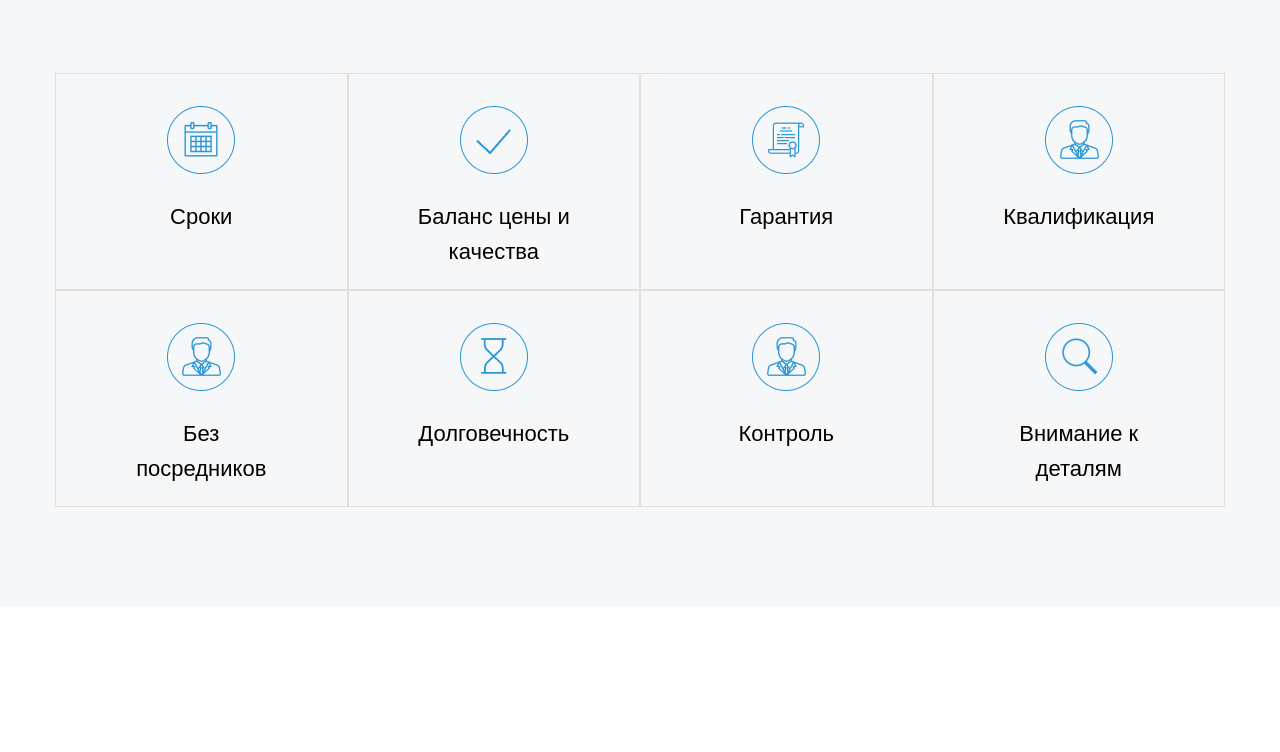
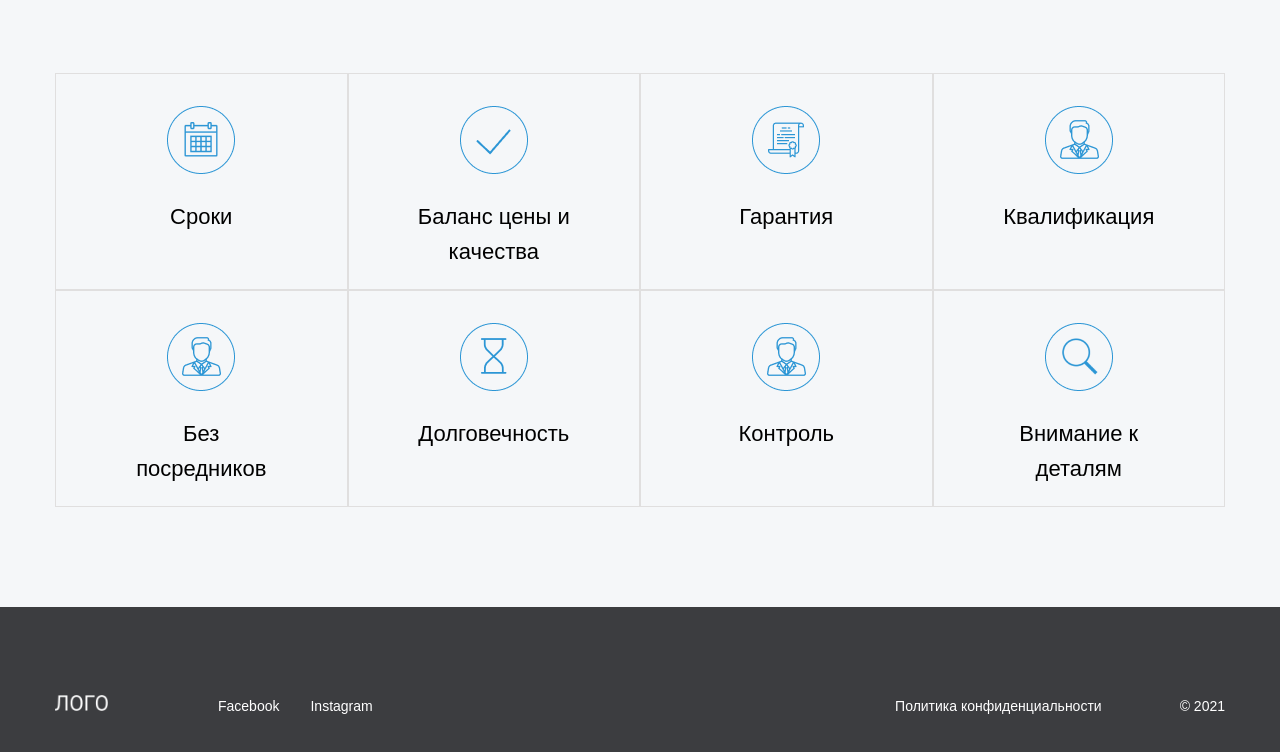
Before and after one commit to Hekk3/tech-nicol, a plain HTML site: page index.html in a window 1280 px wide. Shown: the part 3872-4624 px from the top of the page. Before the commit the page ends 4479 px from the top, so only its background shows below. Drawn offline with Linux system fonts and the light colour scheme.

Commit message:
footer done!

```diff
--- a/css/app.scss
+++ b/css/app.scss
@@ -558,3 +558,60 @@
 }
 
 // End Flat
+
+
+// footer
+
+.footer {
+  padding: 88px 0;
+  background: #3C3D40;
+
+  &__content {
+    display: flex;
+    justify-content: space-between;
+  }
+
+  &__left,
+  &__right {
+    display: flex;
+    align-items: center;
+  }
+
+  &__logo {
+    margin-right: 110px;
+    width: 53px;
+    height: 23px;
+
+    &-img {
+      width: 100%;
+      object-fit: contain;
+    }
+  }
+
+  &__socials {
+    display: flex;
+  }
+
+  &__social,
+  &__tern,
+  &__copy {
+    font-family: PF Agora Slab Pro, sans-serif;
+    font-size: 14px;
+    line-height: 17px;
+    text-decoration: none;
+    color: var(--color-white);
+  }
+
+  &__social {
+
+    &:first-child {
+      margin-right: 31px;
+    }
+  }
+
+  &__tern {
+    margin-right: 78px;
+  }
+}
+
+// End footer
--- a/index.html
+++ b/index.html
@@ -218,7 +218,19 @@
     </main>
     <footer class="footer">
         <div class="footer__content container">
-
+          <div class="footer__left">
+            <a href="#" class="footer__logo">
+              <img src="images/png/logotip.png" alt="" class="footer__logo-img">
+            </a>
+            <div class="footer__socials">
+              <a href="#" class="footer__social">Facebook</a>
+              <a href="#" class="footer__social">Instagram</a>
+            </div>
+          </div>
+          <div class="footer__right">
+            <a href="" class="footer__tern">Политика конфиденциальности</a>
+            <p class="footer__copy">© 2021 </p>
+          </div>
         </div>
     </footer>
 </div>
```
Also changed, not shown: css/app.css, 1 other file.
